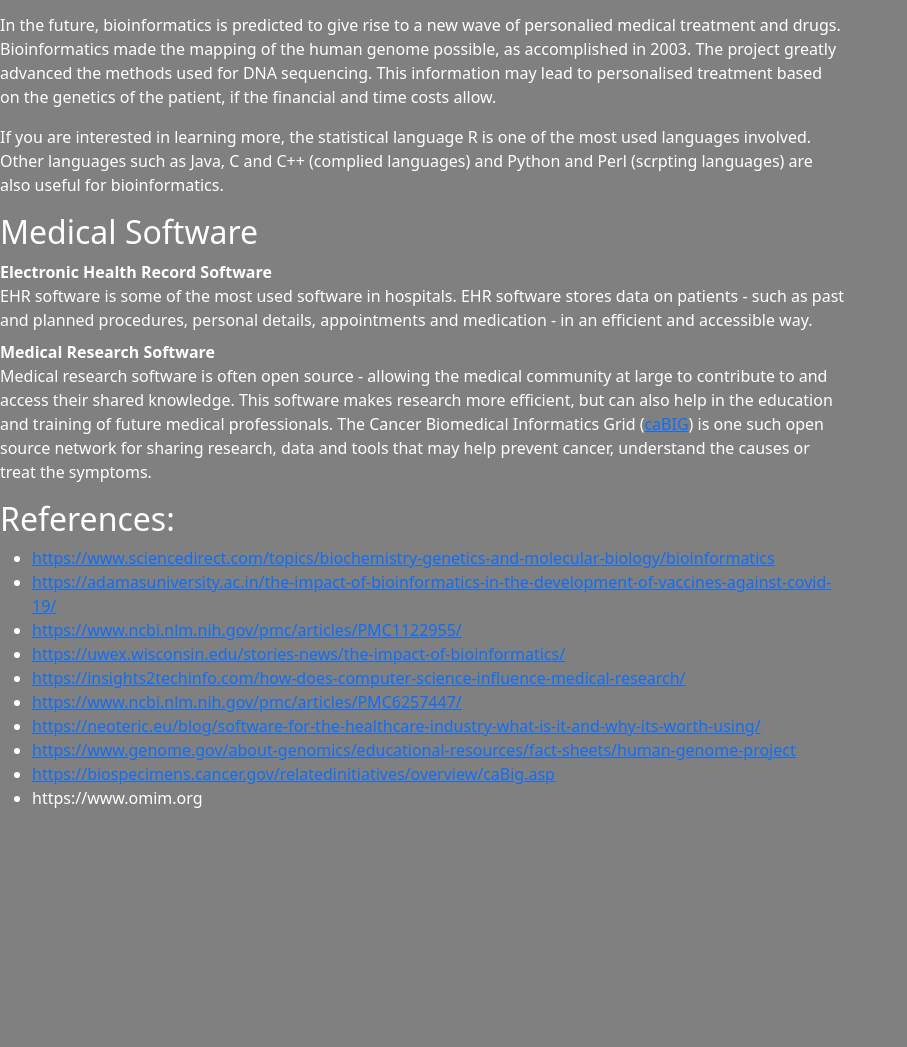
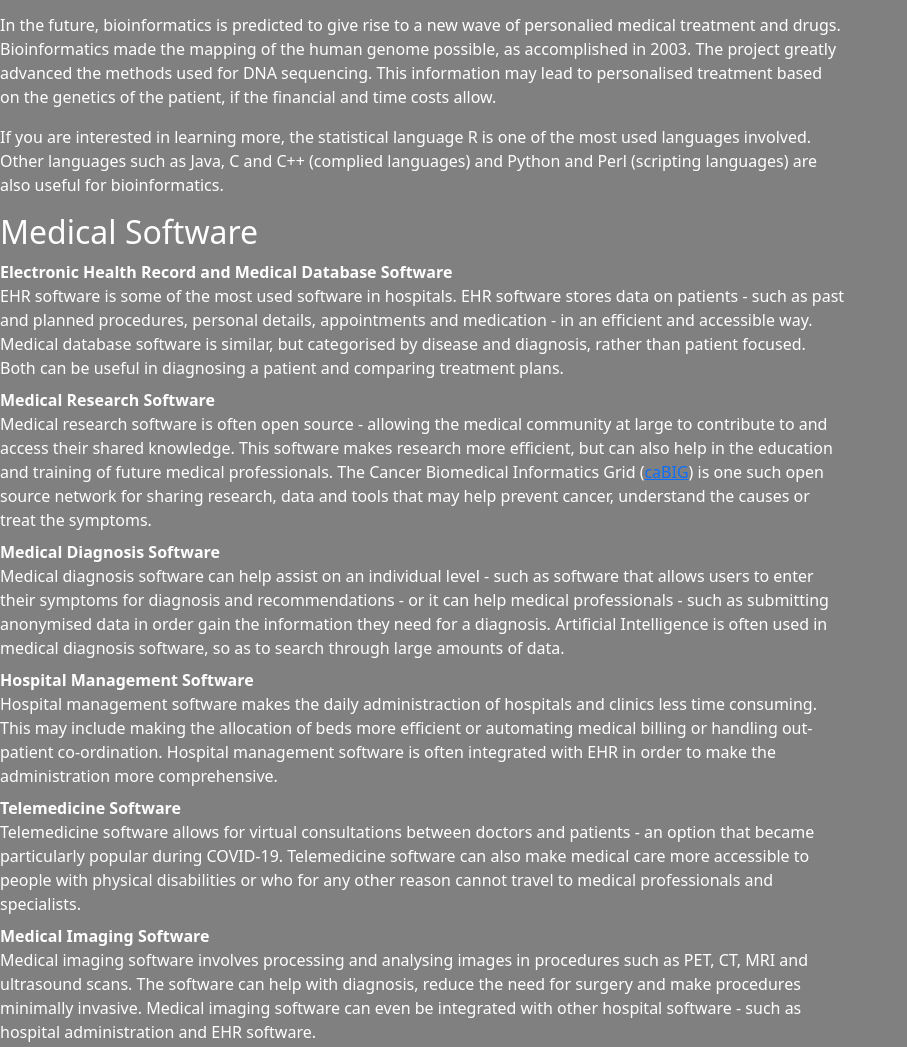
Before and after one commit to SkyePal42/ProgBlackCSPosContributions, a plain HTML site: page CS in Health CD.html in a window 1280 px wide. Shown: the part 561-1608 px from the top of the page, without its empty margins (0-907 px from the left). Before the commit the page ends 1387 px from the top, so only its background shows below. Drawn offline with nearby package versions, Linux system fonts and the light colour scheme.

Commit message:
Completed medical software

```diff
--- a/CS in Health CD.html
+++ b/CS in Health CD.html
@@ -36,16 +36,22 @@
 
                 <p>In the future, bioinformatics is predicted to give rise to a new wave of personalied medical treatment and drugs. Bioinformatics made the mapping of the human genome possible, as accomplished in 2003. The project greatly advanced the methods used for DNA sequencing. This information may lead to personalised treatment based on the genetics of the patient, if the financial and time costs allow.</p>
 
-                <p>If you are interested in learning more, the statistical language R is one of the most used languages involved. Other languages such as Java, C and C++ (complied languages) and Python and Perl (scrpting languages) are also useful for bioinformatics. </p>
+                <p>If you are interested in learning more, the statistical language R is one of the most used languages involved. Other languages such as Java, C and C++ (complied languages) and Python and Perl (scripting languages) are also useful for bioinformatics. </p>
 
                 <h2>Medical Software</h2>
                 <dl>
-                    <dt>Electronic Health Record Software</dt>
-                    <dd>EHR software is some of the most used software in hospitals. EHR software stores data on patients - such as past and planned procedures, personal details, appointments and medication - in an efficient and accessible way.</dd>
+                    <dt>Electronic Health Record and Medical Database Software</dt>
+                    <dd>EHR software is some of the most used software in hospitals. EHR software stores data on patients - such as past and planned procedures, personal details, appointments and medication - in an efficient and accessible way. Medical database software is similar, but categorised by disease and diagnosis, rather than patient focused. Both can be useful in diagnosing a patient and comparing treatment plans. </dd>
                     <dt>Medical Research Software</dt>
                     <dd>Medical research software is often open source - allowing the medical community at large to contribute to and access their shared knowledge. This software makes research more efficient, but can also help in the education and training of future medical professionals. The Cancer Biomedical Informatics Grid (<a href="https://biospecimens.cancer.gov/relatedinitiatives/overview/caBig.asp">caBIG</a>) is one such open source network for sharing research, data and tools that may help prevent cancer, understand the causes or treat the symptoms.</dd>
-                    <dt></dt>
-                    <dd></dd>
+                    <dt>Medical Diagnosis Software</dt>
+                    <dd>Medical diagnosis software can help assist on an individual level - such as software that allows users to enter their symptoms for diagnosis and recommendations - or it can help medical professionals - such as submitting anonymised data in order gain the information they need for a diagnosis. Artificial Intelligence is often used in medical diagnosis software, so as to search through large amounts of data. </dd>
+                    <dt>Hospital Management Software</dt>
+                    <dd>Hospital management software makes the daily administraction of hospitals and clinics less time consuming. This may include making the allocation of beds more efficient or automating medical billing or handling out-patient co-ordination. Hospital management software is often integrated with EHR in order to make the administration more comprehensive.</dd>
+                    <dt>Telemedicine Software</dt>
+                    <dd>Telemedicine software allows for virtual consultations between doctors and patients - an option that became particularly popular during COVID-19. Telemedicine software can also make medical care more accessible to people with physical disabilities or who for any other reason cannot travel to medical professionals and specialists.</dd>
+                    <dt>Medical Imaging Software</dt>
+                    <dd>Medical imaging software involves processing and analysing images in procedures such as PET, CT, MRI and ultrasound scans. The software can help with diagnosis, reduce the need for surgery and make procedures minimally invasive. Medical imaging software can even be integrated with other hospital software - such as hospital administration and EHR software.</dd>
                 </dl>
 
                 <h2>References:</h2>
@@ -59,7 +65,9 @@
                         <li><a href="https://neoteric.eu/blog/software-for-the-healthcare-industry-what-is-it-and-why-its-worth-using/">https://neoteric.eu/blog/software-for-the-healthcare-industry-what-is-it-and-why-its-worth-using/</a></li>
                         <li><a href="https://www.genome.gov/about-genomics/educational-resources/fact-sheets/human-genome-project">https://www.genome.gov/about-genomics/educational-resources/fact-sheets/human-genome-project</a></li>
                         <li><a href="https://biospecimens.cancer.gov/relatedinitiatives/overview/caBig.asp">https://biospecimens.cancer.gov/relatedinitiatives/overview/caBig.asp</a></li>
-                        <li><a href="https://www.omim.org"></a>https://www.omim.org</li>
+                        <li><a href="https://www.omim.org">https://www.omim.org</a></li>
+                        <li><a href="https://www.netguru.com/blog/healthcare-software-types">https://www.netguru.com/blog/healthcare-software-types</a></li>
+                        <li><a href="https://codeit.us/blog/medical-image-analysis-processing-software">https://codeit.us/blog/medical-image-analysis-processing-software</a></li>
                 </ul>
             </div>
             <div class="col-sm-4">Profile</div>
```
